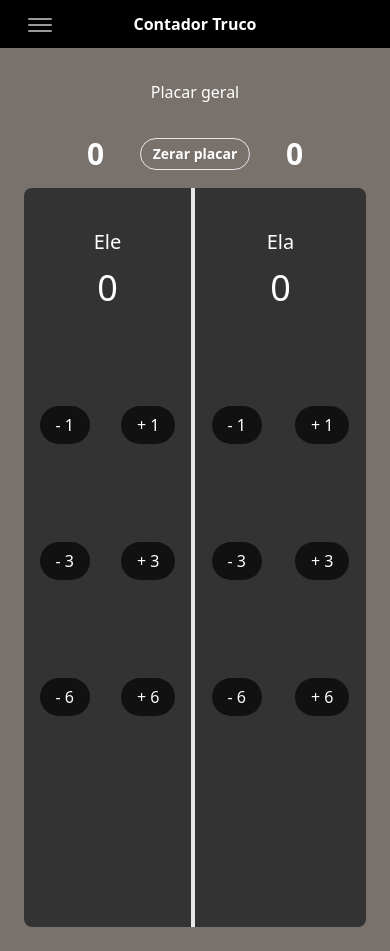
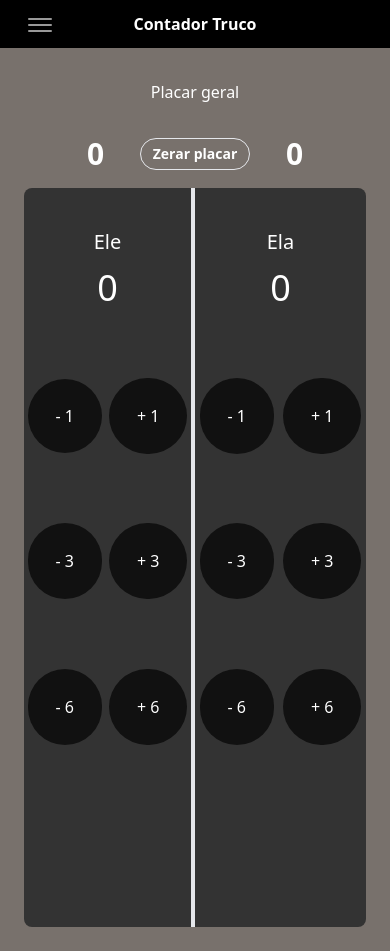
Before and after one commit to mts-ml/contador-truco, a React (Vite) app: page / in a window 390 px wide. Built offline with nearby package versions, Linux system fonts and the light colour scheme.

Commit message:
New media querie

```diff
--- a/tailwind.config.js
+++ b/tailwind.config.js
@@ -7,7 +7,7 @@ export default {
   theme: {
     extend: {
       screens: {
-        xs: '31.25rem' // 500px
+        xs: '22.5rem' // 360px
       }
     },
   },
```
